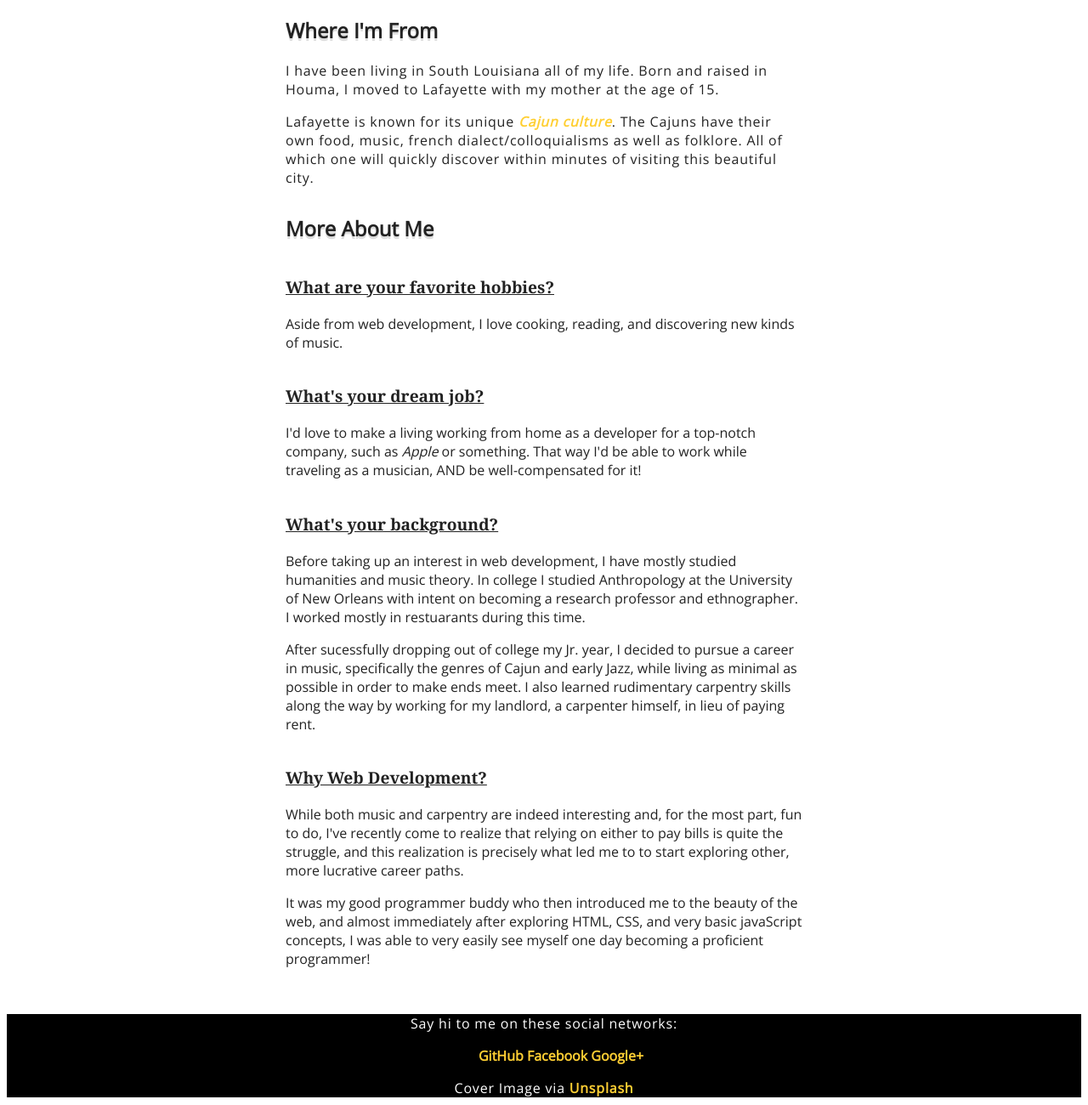
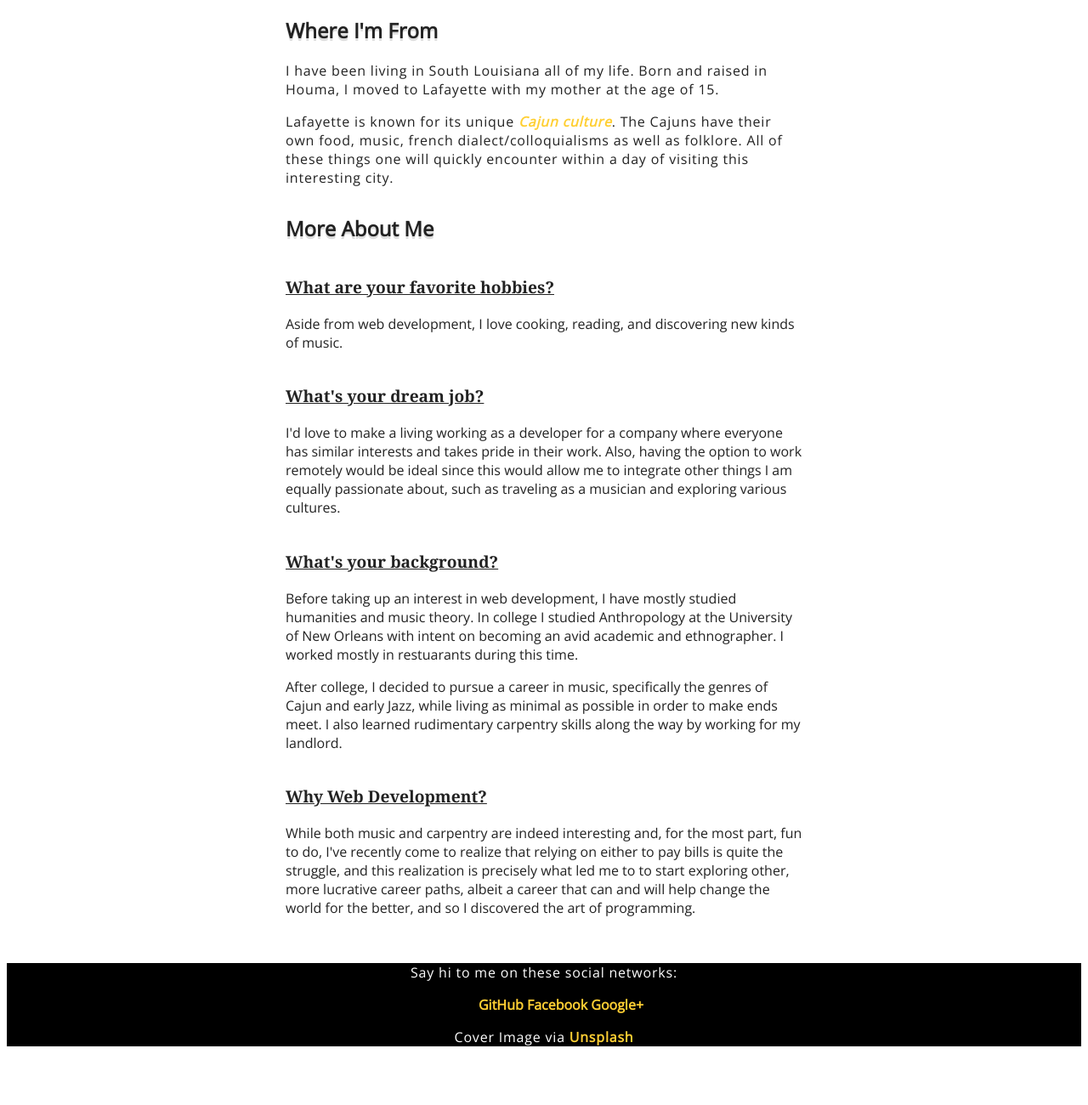
Before and after one commit to treyrader11/aboutMePage2, a plain HTML site: page index.html in a window 1280 px wide. Shown: the part 700-2000 px from the top of the page at 85% size. After the commit the page ends 1947 px from the top, so only its background shows below. Drawn offline with nearby package versions, Linux system fonts and the light colour scheme; a web font is replaced by a local one.

Commit message:
updated paragraph content

```diff
--- a/index.html
+++ b/index.html
@@ -20,27 +20,26 @@
 		<section class="location-section">
 			<h1>Where I'm From</h1>
 			<p>I have been living in South Louisiana all of my life. Born and raised in Houma, I moved to Lafayette with my mother at the age of 15.</p>
-			<p>Lafayette is known for its unique <a id="animate" href="https://en.wikipedia.org/wiki/Cajuns"><em>Cajun culture</em></a>. The Cajuns have their own food, music, french dialect/colloquialisms as well as folklore. All of which one will quickly discover within minutes of visiting this beautiful city. </p>
+			<p>Lafayette is known for its unique <a id="animate" href="https://en.wikipedia.org/wiki/Cajuns"><em>Cajun culture</em></a>. The Cajuns have their own food, music, french dialect/colloquialisms as well as folklore. All of these things one will quickly encounter within a day of visiting this interesting city. </p>
 		</section>
 		<section class="questions-section">
 			<h1>More About Me</h1>
 			<h2>What are your favorite hobbies?</h2>
 			<p>Aside from web development, I love cooking, reading, and discovering new kinds of music.</p>
 			<h2>What's your dream job?</h2>
-			<p>I'd love to make a living working from home as a developer for a top-notch  company, such as <em>Apple</em> or something. That way I'd be able to work while traveling as a musician, AND be well-compensated for it!</p>
+			<p>I'd love to make a living working as a developer for a company where everyone has similar interests and takes pride in their work. Also, having the option to work remotely would be ideal since this would allow me to integrate other things I am equally passionate about, such as traveling as a musician and exploring various cultures.</p>
 			<h2>What's your background?</h2>
-			<p>Before taking up an interest in web development, I have mostly studied humanities and music theory. In college I studied Anthropology at the University of New Orleans with intent on becoming a research professor and ethnographer. I worked mostly in restuarants during this time.</p>
-			<p>After sucessfully dropping out of college my Jr. year, I decided to pursue a career in music, specifically the genres of Cajun and early Jazz, while living as minimal as possible in order to make ends meet. I also learned rudimentary carpentry skills along the way by working for my landlord, a carpenter himself, in lieu of paying rent.</p>
+			<p>Before taking up an interest in web development, I have mostly studied humanities and music theory. In college I studied Anthropology at the University of New Orleans with intent on becoming an avid academic and ethnographer. I worked mostly in restuarants during this time.</p>
+			<p>After college, I decided to pursue a career in music, specifically the genres of Cajun and early Jazz, while living as minimal as possible in order to make ends meet. I also learned rudimentary carpentry skills along the way by working for my landlord.</p>
 			<h2>Why Web Development?</h2>
-			<p>While both music and carpentry are indeed interesting and, for the most part, fun to do, I've recently come to realize that relying on either to pay bills is quite the struggle, and this realization is precisely what led me to to start exploring other, more lucrative career paths.</p>
-			<p>It was my good programmer buddy who then introduced me to the beauty of the web, and almost immediately after exploring HTML, CSS, and very basic javaScript concepts, I was able to very easily see myself one day becoming a proficient programmer!</p>
+			<p>While both music and carpentry are indeed interesting and, for the most part, fun to do, I've recently come to realize that relying on either to pay bills is quite the struggle, and this realization is precisely what led me to to start exploring other, more lucrative career paths, albeit a career that can and will help change the world for the better, and so I discovered the art of programming.</p>
 		</section>
 		<br/>
 		<footer class="content-footer">
 			<p>Say hi to me on these social networks: </p>
 			<ul class="social">
 				<li><a href="https://github.com/treyrader11">GitHub</a></li>
-				<li><a href="https://www.facebook.com/trey.rader">Facebook</a></li>
+				<li><a href="https://www.facebook.com/mattieu.radier.9">Facebook</a></li>
 				<li><a href="https://plus.google.com/u/1/109183340984233982420/about">Google+</a></li>
 			</ul>
 			<p>Cover Image via <a href="http://unsplash.com">Unsplash</a></p>
```
